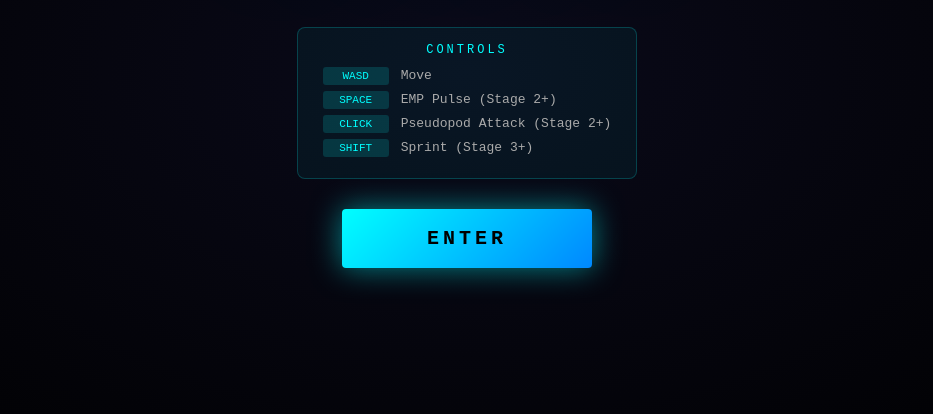
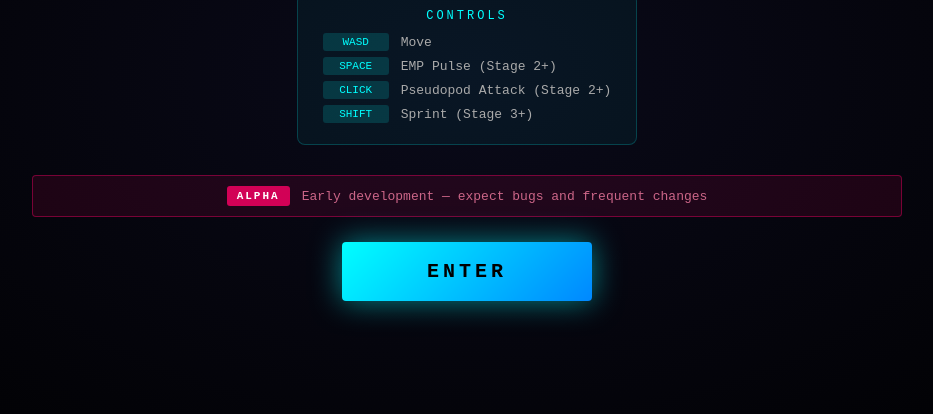
Before and after one commit to s0ulDirect0r/godcell, a website built with Vite: page client/index.html in a window 1280 px wide. Shown: the part 328-742 px from the top of the page, without its empty margins (173-1106 px from the left). Built offline with nearby package versions, Linux system fonts and the light colour scheme.

Commit message:
Add ALPHA warning to start screen

```diff
--- a/client/src/ui/StartScreen.ts
+++ b/client/src/ui/StartScreen.ts
@@ -29,6 +29,8 @@ export class StartScreen {
   private createUI(): HTMLDivElement {
     const container = document.createElement('div');
     container.id = 'start-screen';
+    const showAlphaWarning = true;
+
     container.innerHTML = `
       <div class="start-content">
         <h1 class="start-title">GODCELL</h1>
@@ -54,6 +56,13 @@ export class StartScreen {
               <span>Pause on Start</span>
               <span class="toggle-hint">Server paused when you enter</span>
             </label>
+          </div>
+        ` : ''}
+
+        ${showAlphaWarning ? `
+          <div class="alpha-warning">
+            <span class="alpha-badge">ALPHA</span>
+            <span class="alpha-text">Early development — expect bugs and frequent changes</span>
           </div>
         ` : ''}
 
@@ -91,6 +100,33 @@ export class StartScreen {
       .start-content {
         text-align: center;
         padding: 60px;
+      }
+
+      .alpha-warning {
+        display: flex;
+        align-items: center;
+        justify-content: center;
+        gap: 12px;
+        margin-bottom: 25px;
+        padding: 10px 20px;
+        background: rgba(255, 0, 102, 0.1);
+        border: 1px solid rgba(255, 0, 102, 0.4);
+        border-radius: 4px;
+      }
+
+      .alpha-badge {
+        background: rgba(255, 0, 102, 0.8);
+        color: #fff;
+        font-size: 11px;
+        font-weight: bold;
+        padding: 4px 10px;
+        border-radius: 3px;
+        letter-spacing: 2px;
+      }
+
+      .alpha-text {
+        color: #cc6688;
+        font-size: 13px;
       }
 
       .start-title {
```
Also changed, not shown: client/index.html (+1 -0 lines), 1 other file.
